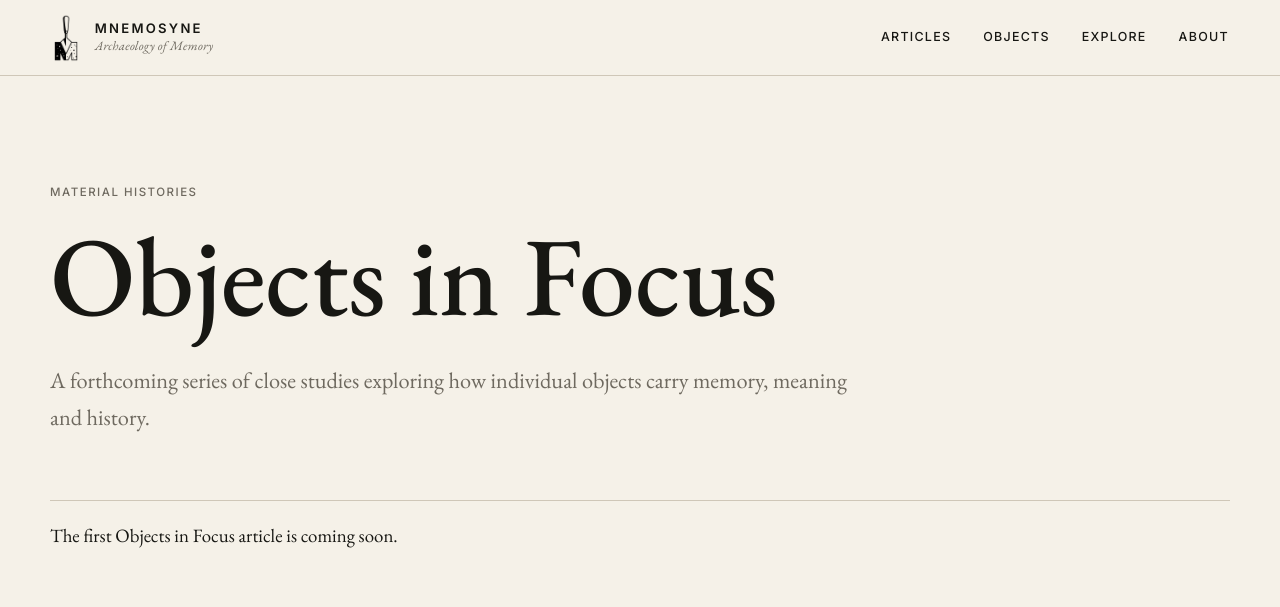
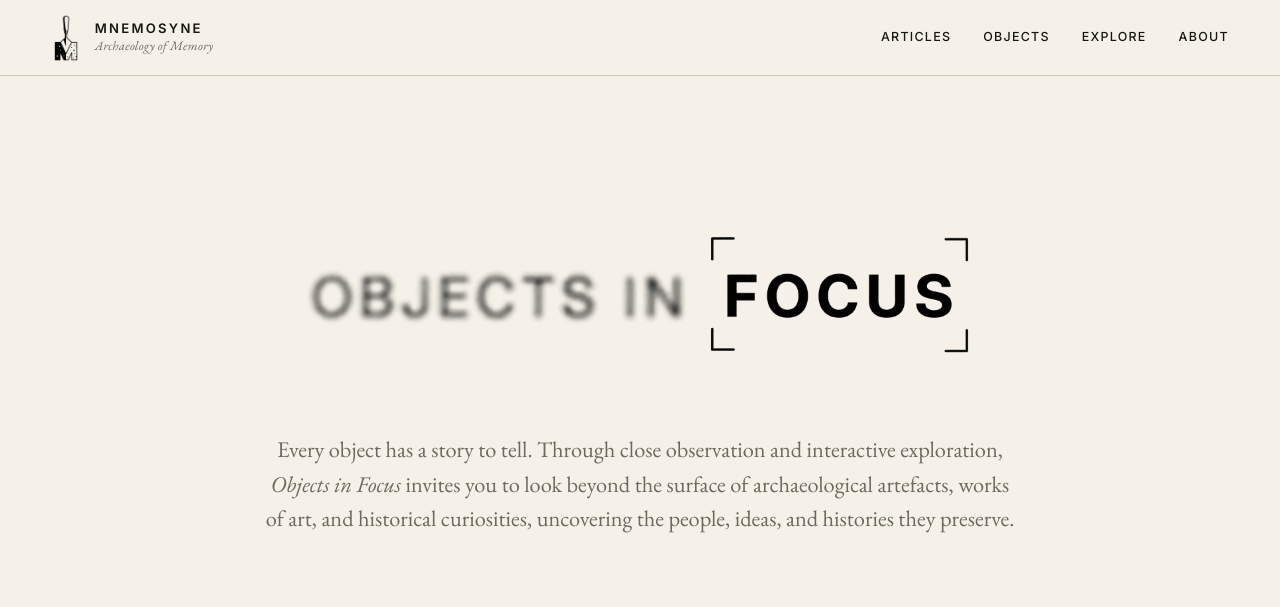
Before and after one commit to basolmsted-blip/mnemosyne-online, a Jekyll site: the page built from objects-in-focus.html, in a window 1280 px wide and 1239 px high. Shown: the top 607 px of the window. Built offline with Jekyll 4.4.1, drawn with Linux system fonts in a browser that asks for light colours; some of the changed text lies outside the part shown; grey boxes are pictures that could not be loaded.

Commit message:
Launch Objects in Focus series

```diff
--- a/_config.yml
+++ b/_config.yml
@@ -11,6 +11,9 @@
 collections:
   posts:
     output: true
+  objects_in_focus:
+    output: true
+    permalink: /objects-in-focus/:name/
 
 defaults:
   - scope:
@@ -18,6 +21,11 @@
       type: posts
     values:
       layout: article
+  - scope:
+      path: ""
+      type: objects_in_focus
+    values:
+      layout: object-focus
 
 exclude:
   - README.md
--- a/objects-in-focus.html
+++ b/objects-in-focus.html
@@ -4,25 +4,30 @@
 permalink: /objects-in-focus/
 ---
 
-{% assign object_posts = site.posts | where: "article_type", "object-in-focus" %}
-<main id="main-content" class="page-shell archive-page">
-  <header class="page-header">
-    <p class="eyebrow">Material histories</p>
-    <h1>Objects in Focus</h1>
-    <p>A forthcoming series of close studies exploring how individual objects carry memory, meaning and history.</p>
+{% assign object_entries = site.objects_in_focus | sort: "number" | reverse %}
+<main id="main-content" class="page-shell archive-page objects-archive">
+  <header class="page-header objects-archive__header">
+    <h1 class="visually-hidden">Objects in Focus</h1>
+    <img class="objects-archive__title" src="{{ '/assets/images/objects-in-focus/mnemosyne-objects-in-focus-title.png' | relative_url }}" alt="Objects in Focus">
+    <p>Every object has a story to tell. Through close observation and interactive exploration, <em>Objects in Focus</em> invites you to look beyond the surface of archaeological artefacts, works of art, and historical curiosities, uncovering the people, ideas, and histories they preserve.</p>
   </header>
 
-  <div class="archive-list">
-    {% for post in object_posts %}
-    <article class="archive-item">
-      <time datetime="{{ post.date | date_to_xmlschema }}">{{ post.date | date: "%e %B %Y" }}</time>
-      <div>
-        <h2><a href="{{ post.url | relative_url }}">{{ post.title }}</a></h2>
-        {% if post.subtitle %}<p>{{ post.subtitle }}</p>{% endif %}
+  <div class="archive-list objects-archive__list">
+    {% for object in object_entries %}
+    <article class="archive-item objects-archive__item">
+      <a class="objects-archive__thumb" href="{{ object.url | relative_url }}" aria-hidden="true" tabindex="-1">
+        <img src="{{ object.thumbnail | relative_url }}" alt="" width="900" height="1300">
+      </a>
+      <div class="objects-archive__copy">
+        <p class="eyebrow">Objects in Focus · {{ object.number }}</p>
+        <h2><a href="{{ object.url | relative_url }}">{{ object.title }}</a></h2>
+        {% if object.subtitle %}<p>{{ object.subtitle }}</p>{% endif %}
+        {% if object.object_info.date %}<p class="objects-archive__meta">{{ object.object_info.date }}{% if object.object_info.origin %} · {{ object.object_info.origin }}{% endif %}</p>{% endif %}
+        <a class="text-link" href="{{ object.url | relative_url }}">Explore the object <span aria-hidden="true">→</span></a>
       </div>
     </article>
     {% else %}
-    <p>The first Objects in Focus article is coming soon.</p>
+    <p>The first Object in Focus is coming soon.</p>
     {% endfor %}
   </div>
 </main>
```
Also changed, not shown: index.html (+0 -21 lines).
